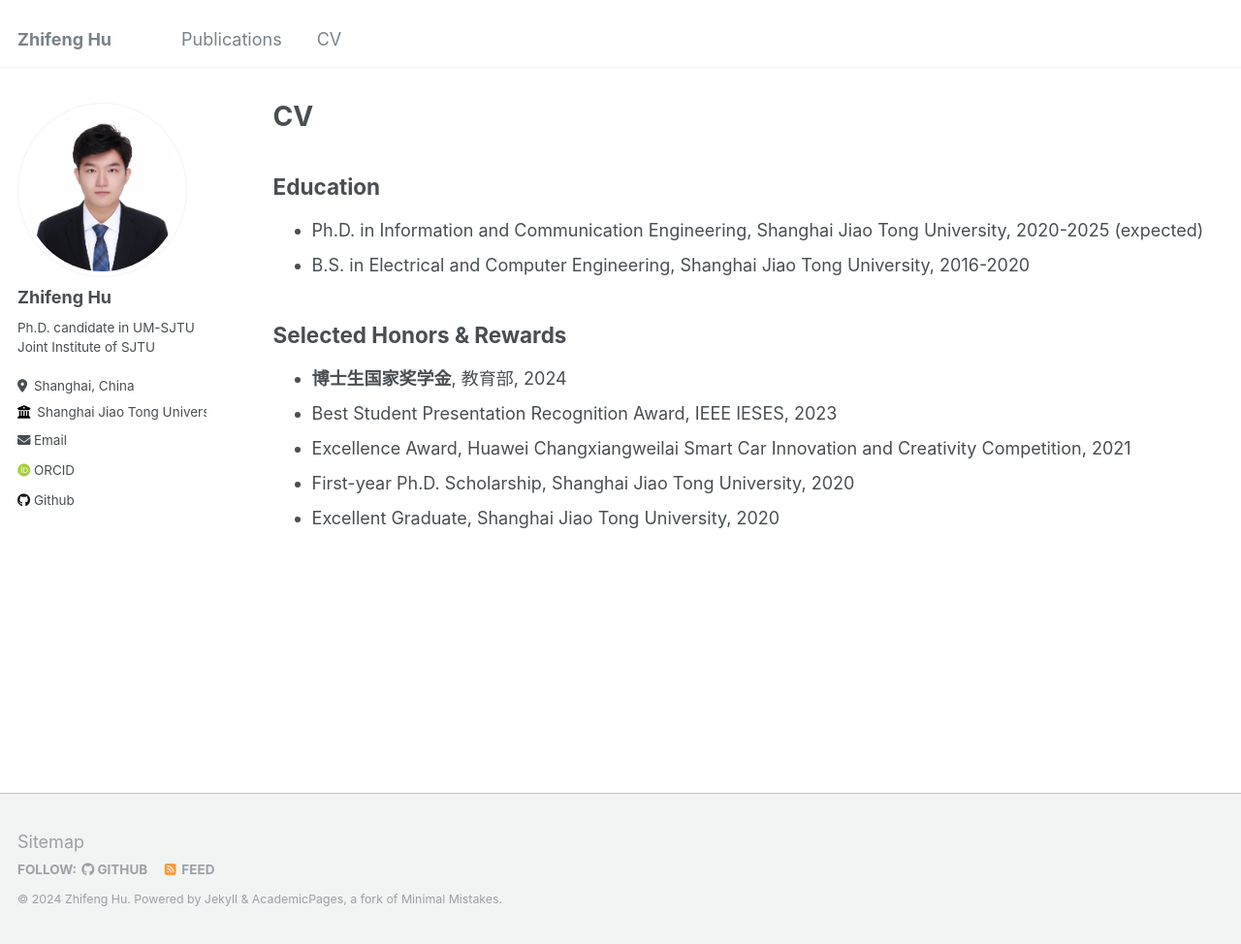
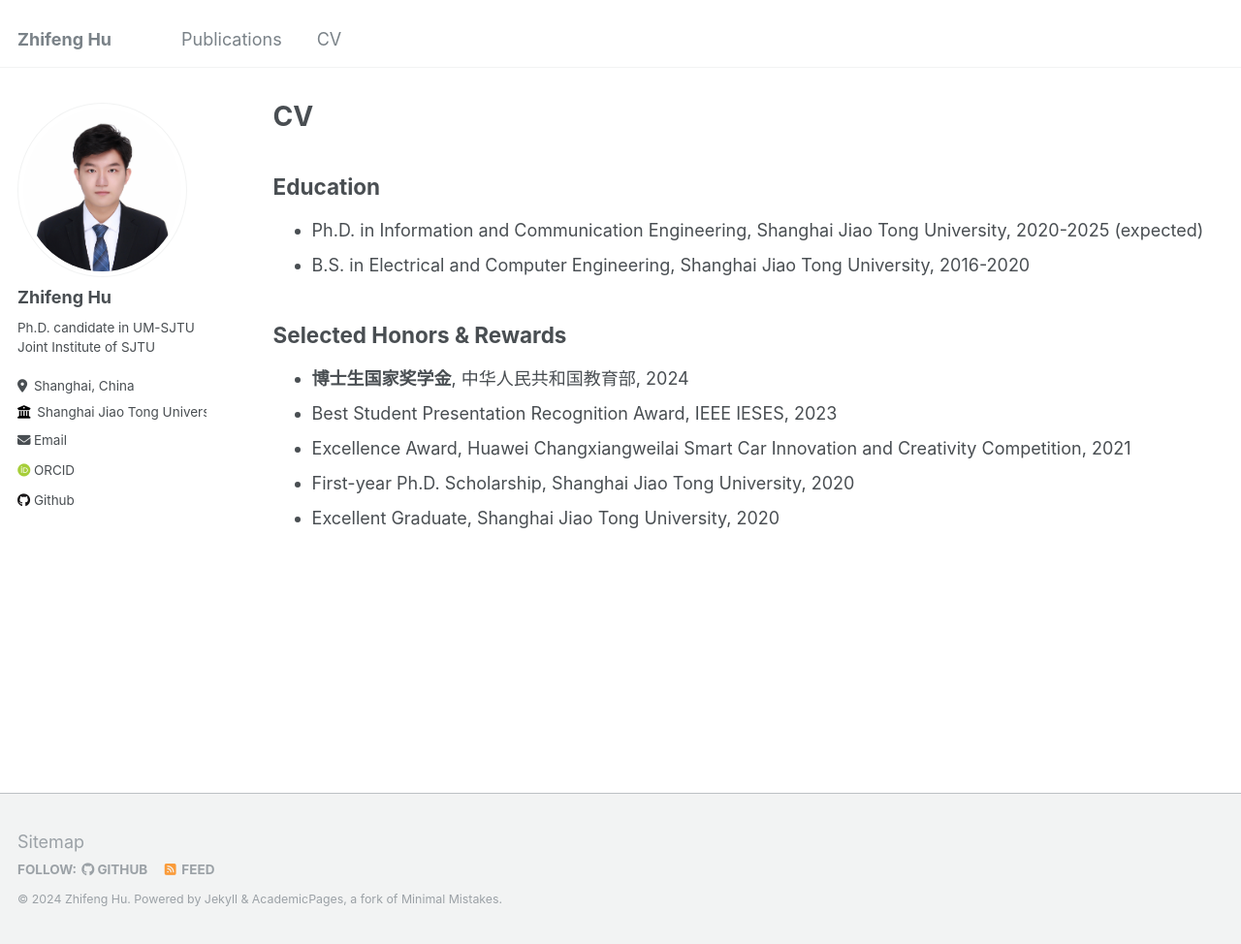
Before and after one commit to CantorHu/CantorHu.github.io, a Jekyll site: the page built from _pages/cv.md, in a window 1280 px wide and 974 px high. Shown: the whole window at 97% size. Built offline with Jekyll 4.4.1, drawn with Linux system fonts in a browser that asks for light colours; some web fonts are replaced.

Commit message:
Update cv.md

```diff
--- a/_pages/cv.md
+++ b/_pages/cv.md
@@ -17,7 +17,7 @@ Education
 
 Selected Honors & Rewards
 -----
-- **博士生国家奖学金**, 教育部, 2024
+- **博士生国家奖学金**, 中华人民共和国教育部, 2024
 - Best Student Presentation Recognition Award, IEEE IESES, 2023
 - Excellence Award, Huawei Changxiangweilai Smart Car Innovation and Creativity Competition, 2021
 - First-year Ph.D. Scholarship, Shanghai Jiao Tong University, 2020
```
